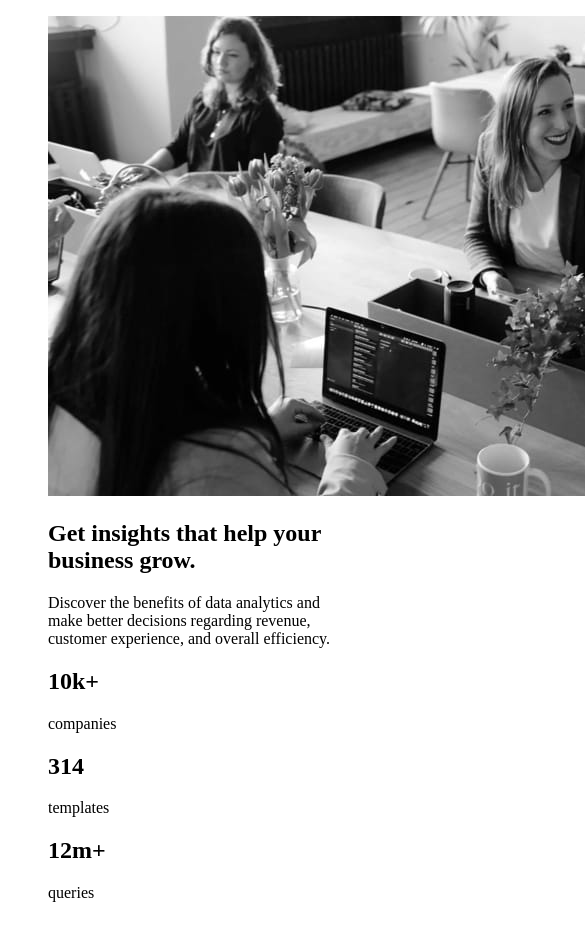
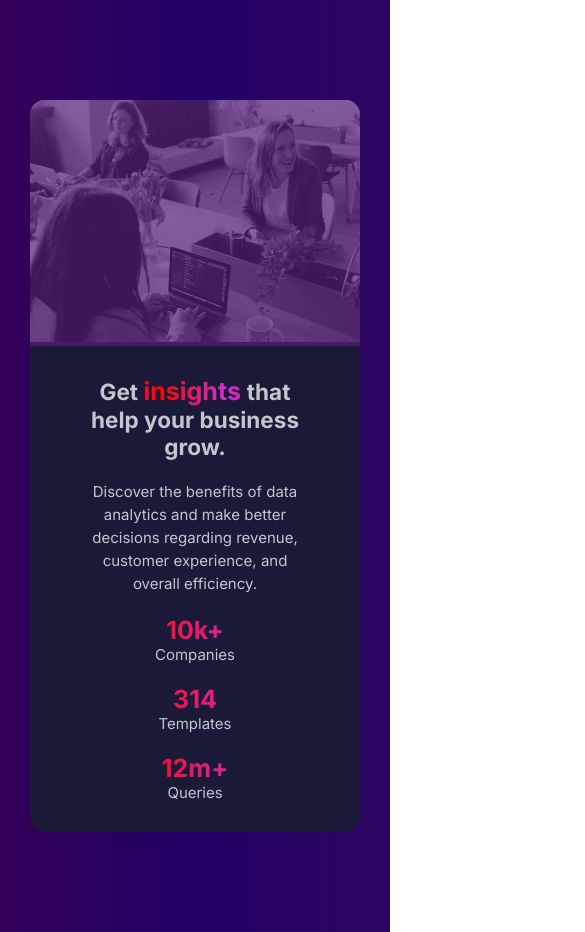
Before and after one commit to Azkanorouzi/tats-preview-card, a plain HTML site: page index.html in a window 390 px wide. Shown: the top 932 px of the page, 585 px wide, since content can reach past the window. Drawn offline with Linux system fonts and the light colour scheme.

Commit message:
do mobile design

```diff
--- a/index.html
+++ b/index.html
@@ -1,14 +1,17 @@
 <!DOCTYPE html>
 <html lang="en">
+
 <head>
   <meta charset="UTF-8">
-  <meta name="viewport" content="width=device-width, initial-scale=1.0"> <!-- displays site properly based on user's device -->
+  <meta name="viewport" content="width=device-width, initial-scale=1.0">
+  <!-- displays site properly based on user's device -->
 
   <link rel="icon" type="image/png" sizes="32x32" href="./images/favicon-32x32.png">
   <link rel="stylesheet" href="style.css">
   <title>Frontend Mentor | Stats preview card component</title>
 
 </head>
+
 <body>
   <!-- =================================== -->
   <!--              main start             -->
@@ -18,28 +21,36 @@
     <section class="container">
       <figure>
         <!-- ------ Main image ------ -->
+        <div class="img-container">
           <picture>
-      <source srcset="images/image-header-desktop-webp" media="(min-width: 1000px)">
+            <source srcset="images/image-header-desktop.jpg" media="(min-width: 1000px)">
             <img src="images/image-header-mobile.jpg" alt="colleagues in office">
           </picture>
+        </div>
         <!-- ------ Text start ------ -->
-    <figcaption>
+        <figcaption class="text-container">
           <!-- Title -->
-      <h1>
+          <h1 class="card-title">
             Get <span> insights </span> that help your business grow.
           </h1>
-      <p>
-      Discover the benefits of data analytics and make  better decisions regarding revenue, customer
+          <p class="card-description">
+            Discover the benefits of data analytics and make better decisions regarding revenue, customer
             experience, and overall efficiency.
           </p>
           <!-- Highlights Start -->
           <div class="highlights">
             <!-- companies -->
-        <div> <h2> 10k+ </h2> <span> companies </span> </div>
+            <div>
+              <h2> 10k+ </h2> <span> Companies </span>
+            </div>
             <!-- templates -->
-        <div> <h2> 314 </h2> <span> templates </span> </div>
+            <div>
+              <h2> 314 </h2> <span> Templates </span>
+            </div>
             <!-- queries -->
-        <div> <h2> 12m+ </h2> <span> queries </span></div>
+            <div>
+              <h2> 12m+ </h2> <span> Queries </span>
+            </div>
           </div>
           <!-- Highlights End -->
         </figcaption>
@@ -51,4 +62,5 @@
   <!--              main end               -->
   <!-- =================================== -->
 </body>
+
 </html>
--- a/style.css
+++ b/style.css
@@ -0,0 +1,107 @@
+/* Fonts */
+@import url('https://fonts.googleapis.com/css2?family=Inter:wght@400;700&family=Lexend+Deca&display=swap');
+/* font-family: 'Inter', sans-serif;
+font-family: 'Lexend Deca', sans-serif; */
+/* Default reset */
+* {
+  margin: 0;
+  padding: 0;
+  box-sizing: border-box;
+
+}
+body {
+  Font-size: 15px;
+}
+/* main & container */
+main {
+  display: flex;
+  justify-content: center;
+  align-items: center;
+  /* TODO:  */
+  padding: 100px 30px;
+  min-height: 100vh;
+  font-family: 'Inter', sans-serif;
+  /* Background color */
+    background: linear-gradient(
+    to right,
+    hsl(277, 64%, 20%),
+    hsl(331, 100%, 20%),
+    hsl(260, 100%, 20%),
+    hsl(299, 62%, 20%),
+    hsl(331, 100%, 20%),
+    hsl(277, 64%, 20%)
+  );
+  background-size:1000%;
+  animation: rotate 10s linear infinite;
+}
+.container {
+  background: hsl(244, 38%, 16%);
+  color:  hsla(0, 0%, 100%, 0.75);
+  border-radius: 15px;
+}
+/* Card Image */
+
+picture img {
+  width: 100%;
+  height: 100%;
+  border-radius: 15px 15px 0 0;
+}
+/* This container is used to create a color layer  */
+.img-container{
+  position: relative;
+}
+.img-container::after {
+  content:"";
+  width: 100%;
+  height: 100%;
+  background: hsla(277, 63%, 30%, 0.699);
+  position:absolute;
+  top: 0;
+  right:0;
+  border-radius: 15px 15px 0 0;
+}
+/* Text section */
+.text-container {
+  display: flex;
+  flex-direction: column;
+  text-align: center;
+  gap: 20px;
+  padding: 30px 50px;
+}
+
+/* title */
+.card-title span,h2{
+  font-size: 25px;
+  font-weight: 700;
+  background-size: 300% auto;
+  -webkit-background-clip: text;
+  -webkit-text-fill-color: transparent;
+  background-image: linear-gradient(
+    to right,
+    #aa5cdb,
+    #ff047d,
+    #ff0400,
+    #cc30cf,
+    #ff047d,
+    #aa5cdb
+  );
+  animation: rotate 3s linear infinite;
+}
+/* main-paragraph */
+.card-description {
+  line-height:23px;
+  font-weight: 400;
+  color:hsla(0, 0%, 100%, 0.75);
+}
+/* Highlights */
+.highlights {
+  display: flex;
+  flex-direction: column;
+  gap: 20px;
+}
+/* Linear effect animation */
+@keyframes rotate {
+  to {
+    background-position: 300% center;
+  }
+}
```
Lines whose indentation alone changed are shown as unchanged.
